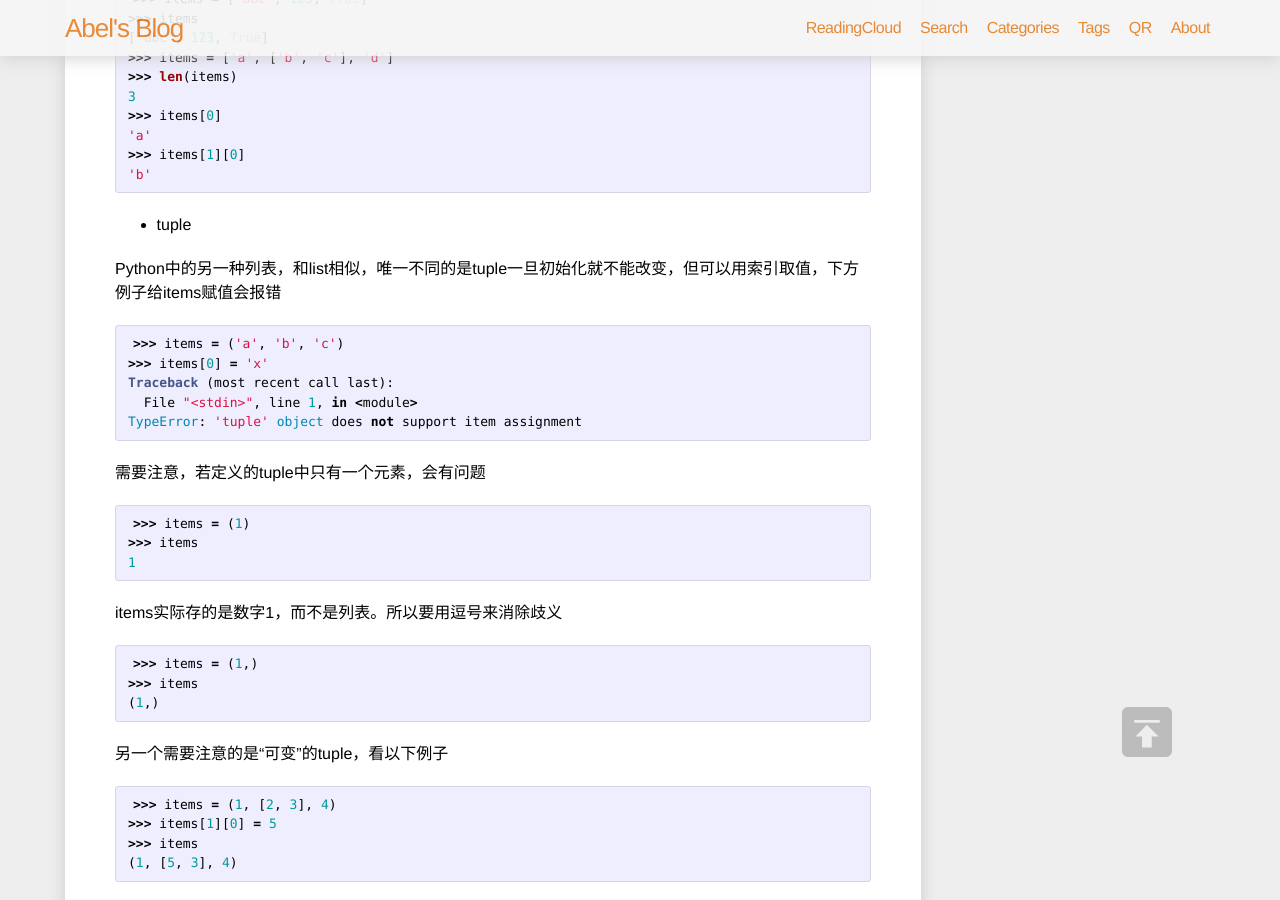
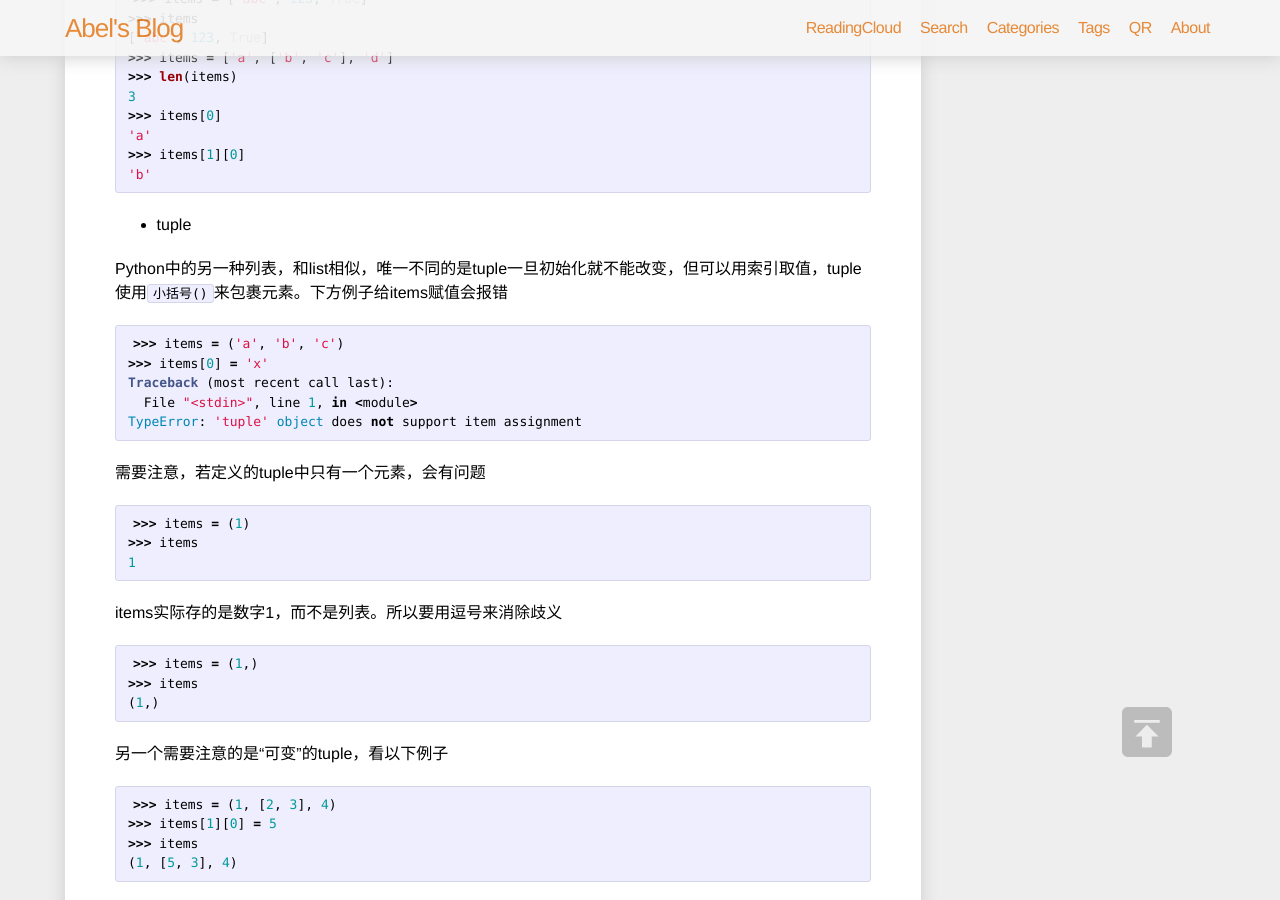
Before and after one commit to Abel-Liu/Abel-Liu.github.io, a Jekyll site: the page built from _posts/Python/2016-03-16-learn-python2.md, in a window 1280 px wide and 900 px high, scrolled down 1176 px. Built offline with Jekyll 4.4.1, drawn with Linux system fonts in a browser that asks for light colours; nearby versions of some CDN libraries; comment, search, counter and statistics services are not loaded.

Commit message:
update python

````diff
--- a/_posts/Python/2016-03-16-learn-python2.md
+++ b/_posts/Python/2016-03-16-learn-python2.md
@@ -72,7 +72,7 @@ list中的元素类型可以不同，甚至可以包含另一个list
 
 * tuple
 
-Python中的另一种列表，和list相似，唯一不同的是tuple一旦初始化就不能改变，但可以用索引取值，下方例子给items赋值会报错
+Python中的另一种列表，和list相似，唯一不同的是tuple一旦初始化就不能改变，但可以用索引取值，tuple使用`小括号()`来包裹元素。下方例子给items赋值会报错
 
 ```python
 >>> items = ('a', 'b', 'c')
````
